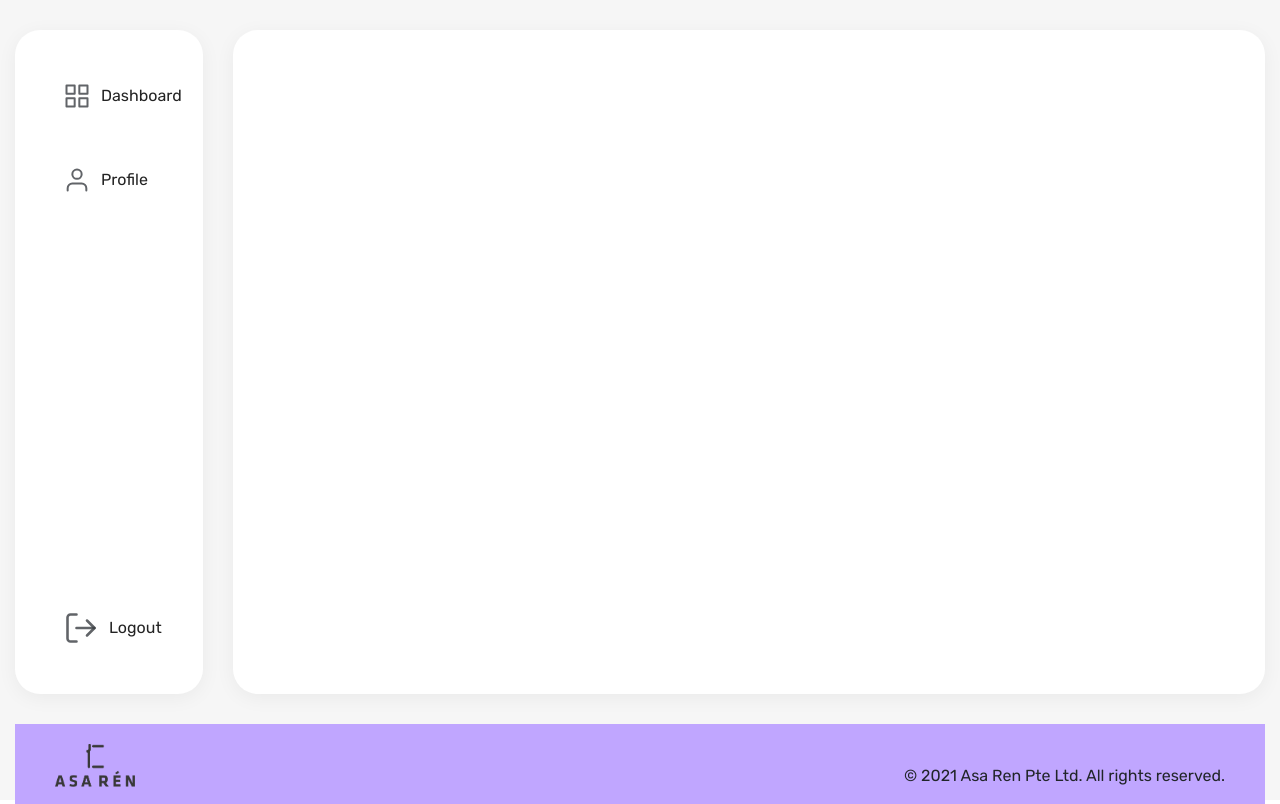
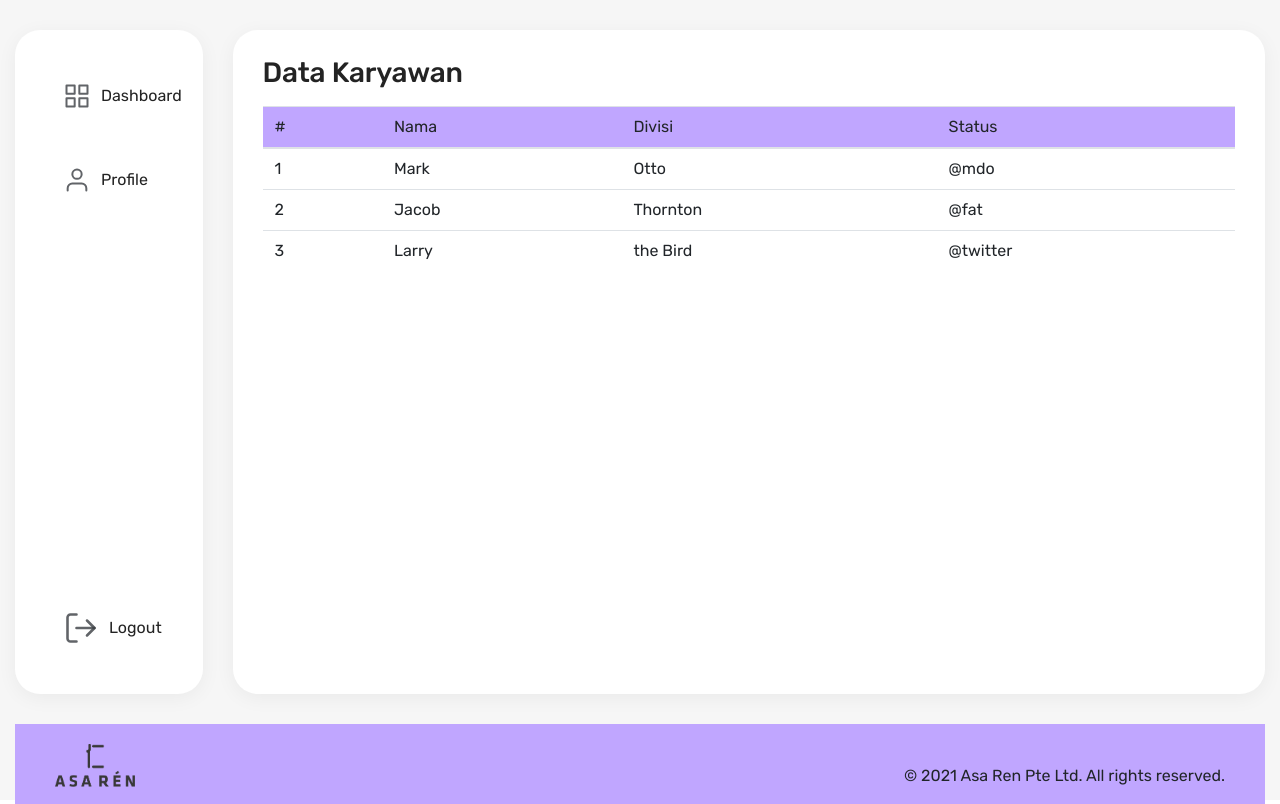
Before and after one commit to defri-ansyah/Absensi-frontend, a Vue app: page /home in a window 1280 px wide. Built offline with nearby package versions, Linux system fonts and the light colour scheme.

Commit message:
edit home page

```diff
--- a/src/views/Home.vue
+++ b/src/views/Home.vue
@@ -1,11 +1,42 @@
 <template>
   <div class="container-fluid">
     <section class="d-flex">
-      <Sidebar/>
+      <Sidebar />
       <main>
+        <h1>Data Karyawan</h1>
+        <table class="table">
+          <thead>
+            <tr>
+              <th scope="col">#</th>
+              <th scope="col">Nama</th>
+              <th scope="col">Divisi</th>
+              <th scope="col">Status</th>
+            </tr>
+          </thead>
+          <tbody>
+            <tr>
+              <th scope="row">1</th>
+              <td>Mark</td>
+              <td>Otto</td>
+              <td>@mdo</td>
+            </tr>
+            <tr>
+              <th scope="row">2</th>
+              <td>Jacob</td>
+              <td>Thornton</td>
+              <td>@fat</td>
+            </tr>
+            <tr>
+              <th scope="row">3</th>
+              <td>Larry</td>
+              <td>the Bird</td>
+              <td>@twitter</td>
+            </tr>
+          </tbody>
+        </table>
       </main>
     </section>
-    <Footer/>
+    <Footer />
   </div>
 </template>
 
@@ -31,11 +62,26 @@ export default {
 main {
   box-shadow: 0px 4px 20px rgba(0, 0, 0, 0.05);
   border-radius: 25px;
-  background: #FFFFFF;
+  background: #ffffff;
   margin-left: 30px;
   width: 85%;
+  padding: 30px;
+  height: 83vh;
+  overflow: scroll;
 }
 section {
   margin-bottom: 30px;
 }
+h1 {
+  font-style: normal;
+  font-weight: 500;
+  font-size: 28px;
+  line-height: 26px;
+  letter-spacing: -0.165px;
+  color: #232323;
+  margin-bottom: 20px;
+}
+thead {
+  background: #c0a6ff;
+}
 </style>
```
